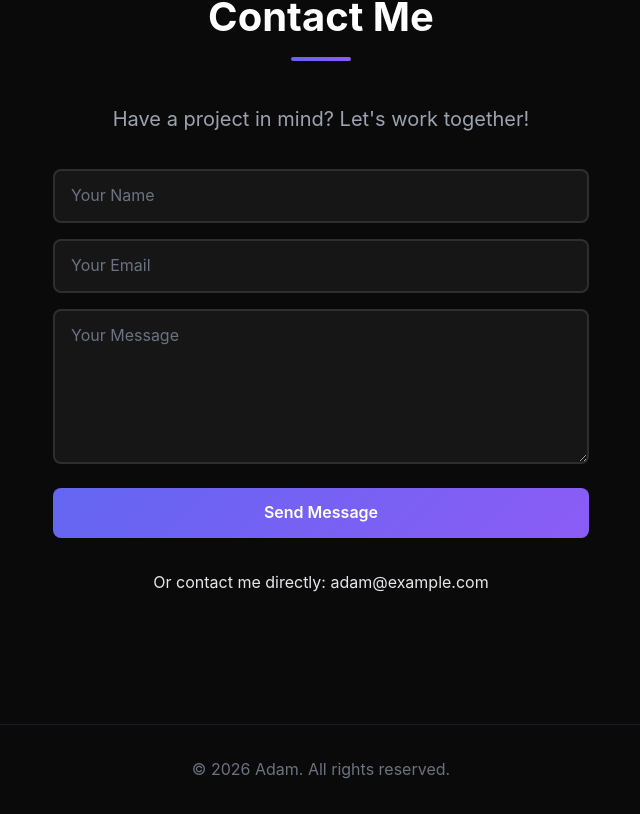
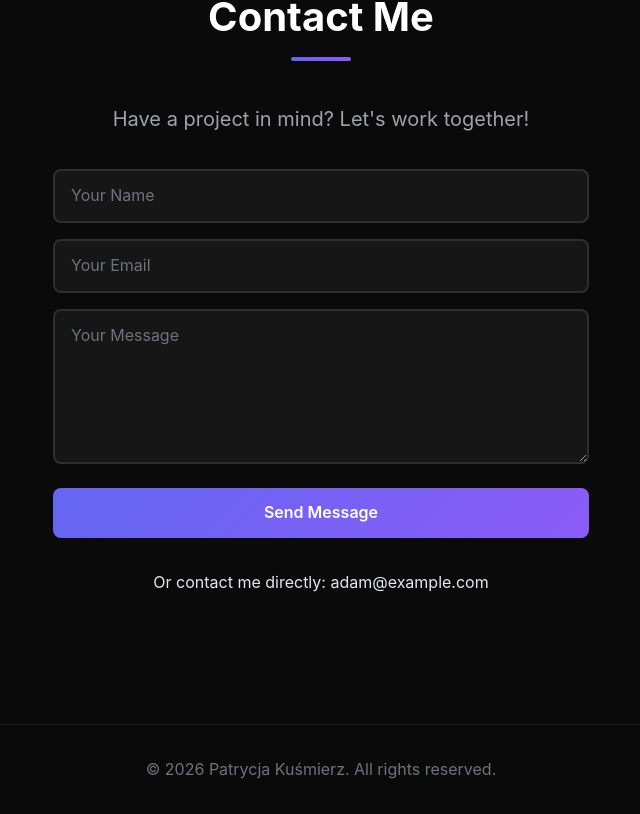
Before and after one commit to PatrycjaKSMRZ/portfolio-project, a React (Vite) app: page / in a window 1280 px wide. Shown: the part 2379-3193 px from the top of the page, without its empty margins (319-959 px from the left). Built offline with nearby package versions, Linux system fonts and the light colour scheme.

Commit message:
fix: update author name in Footer from placeholder to Patrycja Kuśmierz

```diff
--- a/src/components/Footer/Footer.tsx
+++ b/src/components/Footer/Footer.tsx
@@ -5,7 +5,7 @@ const Footer = () => {
     <footer className={styles.footer}>
       <div className={styles.container}>
         <p className={styles.footerText}>
-          © {new Date().getFullYear()} Adam. All rights reserved.
+          © {new Date().getFullYear()} Patrycja Kuśmierz. All rights reserved.
         </p>
       </div>
     </footer>
```
